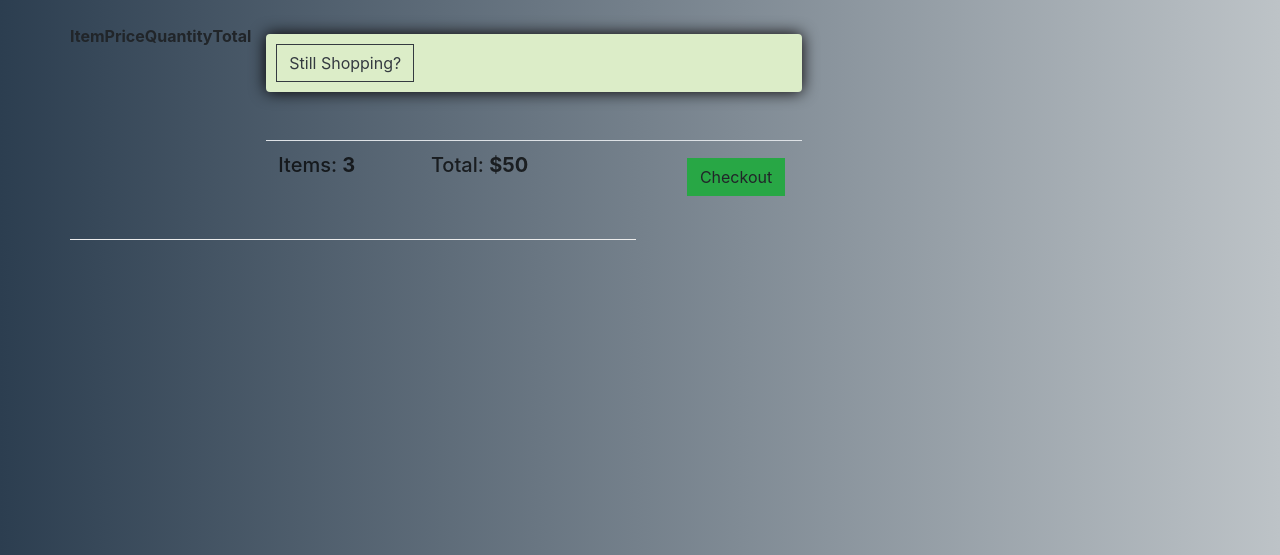
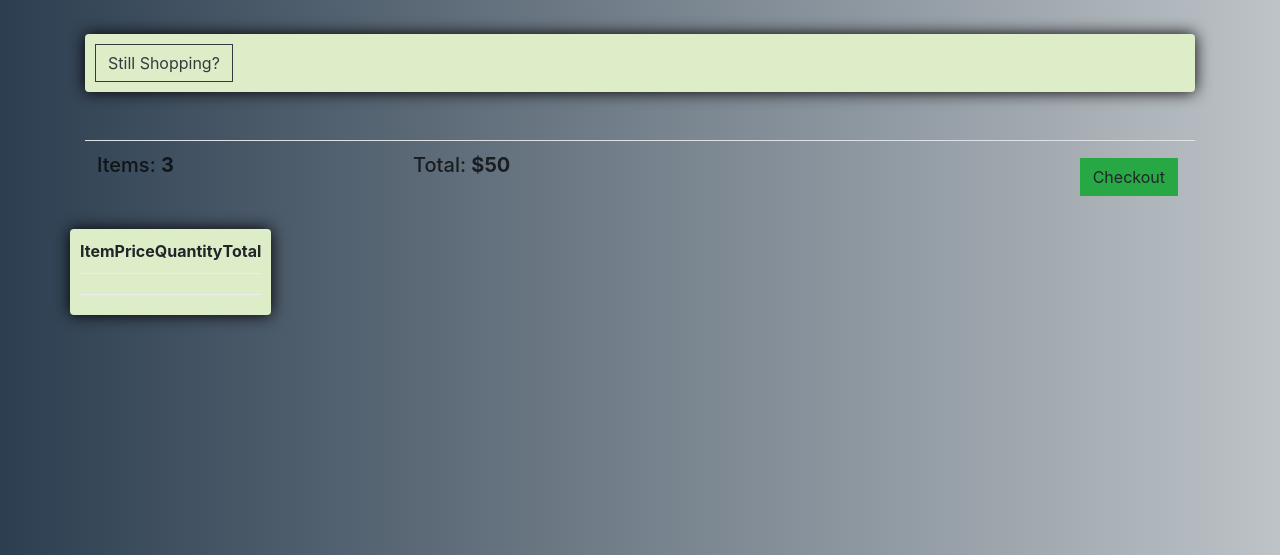
Before and after one commit to maclamour/Sport-Spot, a Django app: page /cart/ in a window 1280 px wide. Shown: the part 57-612 px from the top of the page. Run offline with Django 4.2, Linux system fonts and the light colour scheme; lists and menus that the app fills with data are empty; parts of the project's set-up code (start-up, migrations or seed data) failed here and were passed over; some libraries are stand-ins or nearby versions.

Commit message:
still working on cart template

```diff
--- a/main_app/templates/cart.html
+++ b/main_app/templates/cart.html
@@ -5,12 +5,6 @@
 
 
 <div class="row">
-    <div class ="cart-row">
-        <div style="flex:2"></div>
-        <div style="flex:2"><strong>Item</strong></div>
-        <div style="flex:2"><strong>Price</strong></div>
-        <div style="flex:2"><strong>Quantity</strong></div>
-        <div style="flex:2"><strong>Total</strong></div>
     <div class="col-lg-12">
         <div class="box-element">
             <a class= "btn btn-outline-dark" href={% url 'store_list' %}> Still Shopping? </a>
@@ -29,4 +23,22 @@
             </tr>
         </table>
     </div>
+
+    <br>
+    <div class="box-element">
+        <div class ="cart-row">
+            <div style="flex:2"></div>
+            <div style="flex:2"><strong>Item</strong></div>
+            <div style="flex:2"><strong>Price</strong></div>
+            <div style="flex:2"><strong>Quantity</strong></div>
+            <div style="flex:2"><strong>Total</strong></div>
+        </div>
+
+        <div class="cart-row">
+            <div style="flex:2"></div>
+            <div style="flex:2"></div>
+            <div style="flex:2"></div>
+            <div style="flex:2"></div>
+            <div style="flex:2"></div>
+
 {% endblock %}
```
